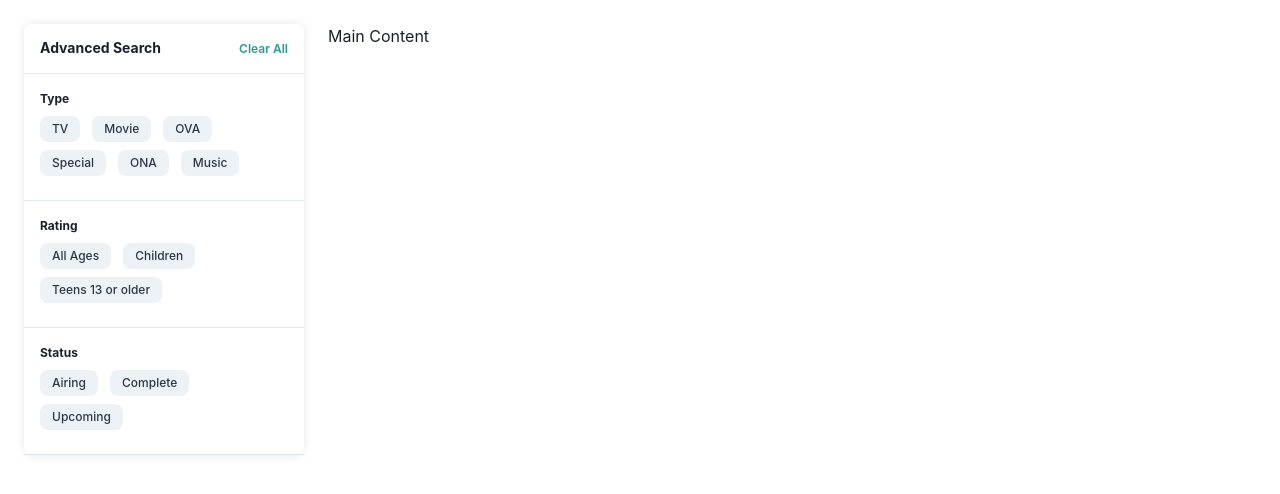
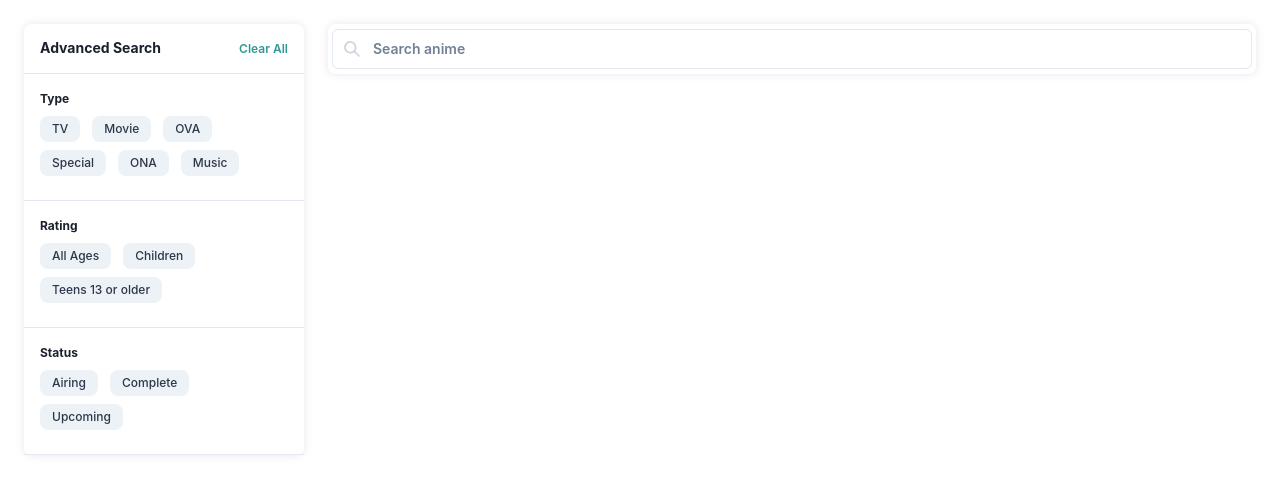
Before and after one commit to dwiyantop/eminanime, a Next.js app: page / in a window 1280 px wide. Shown: the top 494 px of the page. Built offline with nearby package versions, Linux system fonts and the light colour scheme.

Commit message:
feat(search-bar): add ui search bar

```diff
--- a/package.json
+++ b/package.json
@@ -13,6 +13,7 @@
     "cm": "git add . && cz"
   },
   "dependencies": {
+    "@chakra-ui/icons": "^2.1.0",
     "@chakra-ui/next-js": "^2.1.4",
     "@chakra-ui/react": "^2.7.1",
     "@emotion/react": "^11.11.1",
--- /dev/null
+++ b/src/components/SearchBar.tsx
@@ -0,0 +1,19 @@
+import { Center, Flex, Input, InputGroup, InputLeftElement } from '@chakra-ui/react';
+import { SearchIcon } from '@chakra-ui/icons';
+
+const SearchBar = () => {
+  return (
+    <Flex>
+      <Center borderRadius="8px" boxShadow="0 0 10px rgba(0, 0, 0, 0.1)" height="49.8px" paddingX="4px" width="100%">
+        <InputGroup>
+          <InputLeftElement pointerEvents="none">
+            <SearchIcon color="gray.300" />
+          </InputLeftElement>
+          <Input fontSize="sm" fontWeight="semibold" placeholder="Search anime" size="md" />
+        </InputGroup>
+      </Center>
+    </Flex>
+  );
+};
+
+export default SearchBar;
--- a/src/pages/index.tsx
+++ b/src/pages/index.tsx
@@ -2,14 +2,17 @@ import { ReactElement } from 'react';
 import { Box, Container, Flex } from '@chakra-ui/react';
 import { NextPageWithLayout } from '@/pages/_app';
 import DefaultLayout from '@/layouts/DefaultLayout';
+import SearchBar from '@/components/SearchBar';
 import AdvancedSearch from '@/components/AdvancedSearch';
 
 const IndexPage: NextPageWithLayout = () => {
   return (
     <Container maxWidth="container.xl" padding="24px">
       <Flex gap="24px">
-        <AdvancedSearch></AdvancedSearch>
-        <Box flex="1">Main Content</Box>
+        <AdvancedSearch />
+        <Box flex="1">
+          <SearchBar />
+        </Box>
       </Flex>
     </Container>
   );
```
Also changed, not shown: 1 other file (tests, documents, lock files or other folders).
